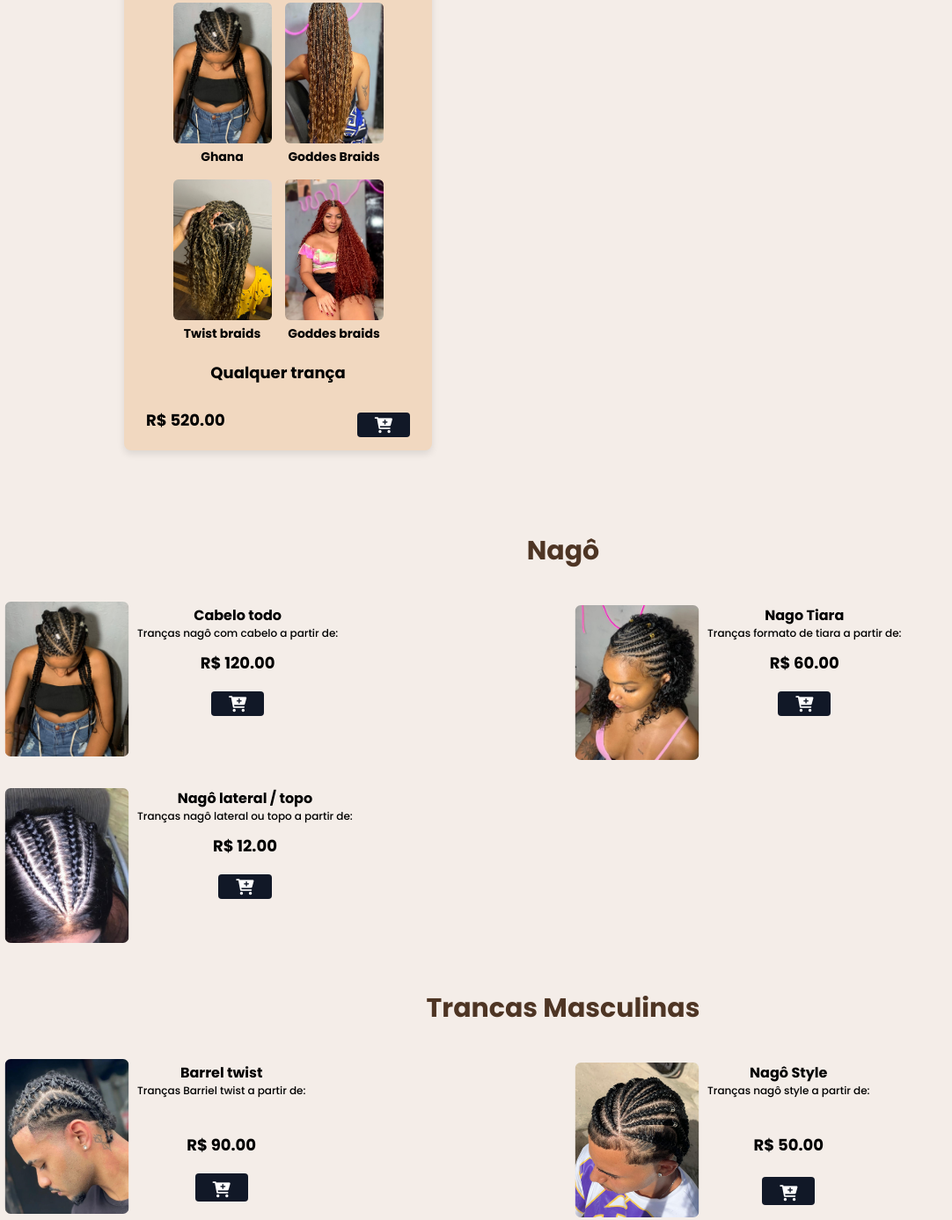
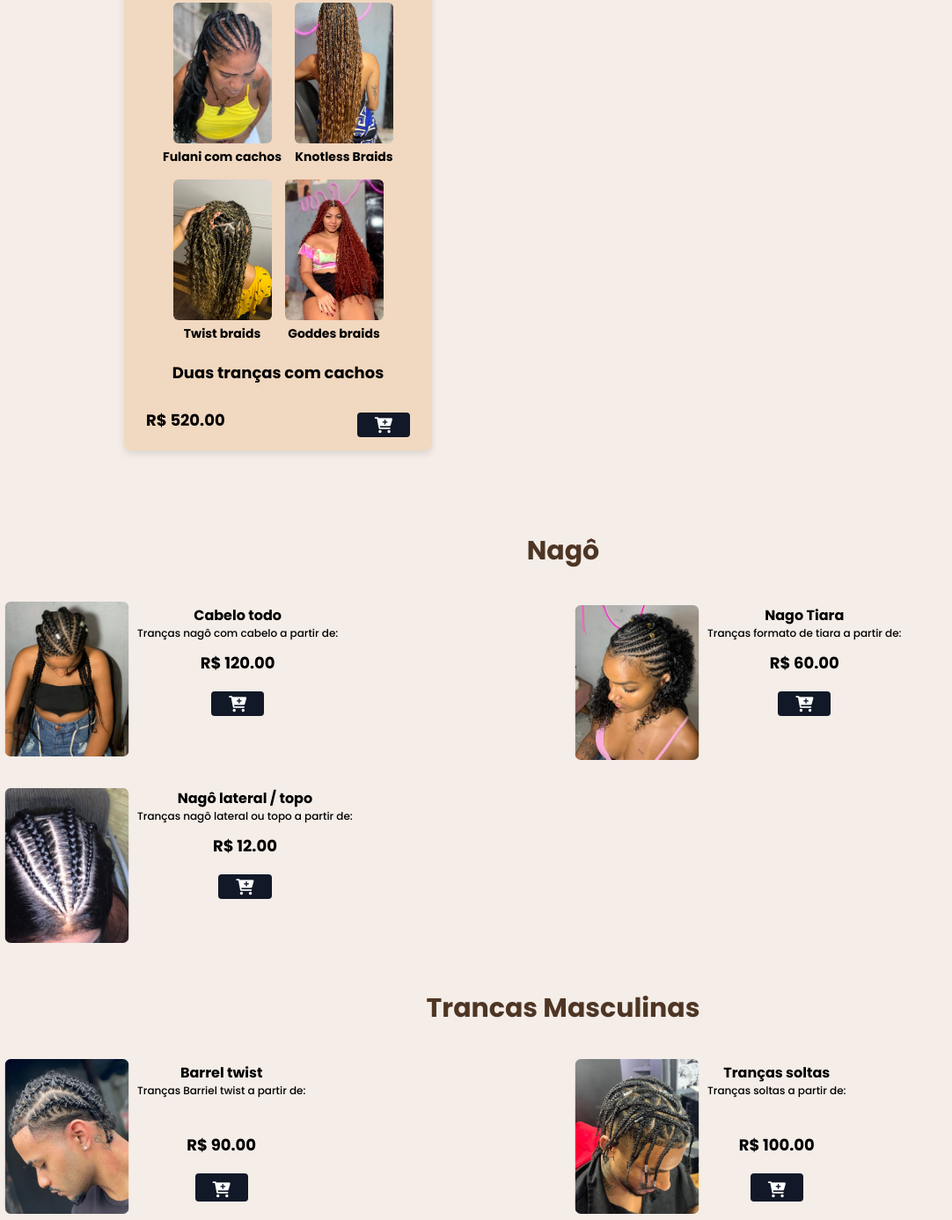
Before and after one commit to carloosph1/IS-izaabraids, a website: page index.html in a window 1280 px wide. Shown: the part 2575-3962 px from the top of the page at 88% size, without its empty margins (0-1082 px from the left). Drawn offline with nearby package versions, Linux system fonts and the light colour scheme.

Commit message:
atualizacao projeto iza

```diff
--- a/index.html
+++ b/index.html
@@ -379,14 +379,14 @@ mx-auto max-w-7xl px-3 mb-16 pb-8" id="menu">
             </p>
         </div>
         <div class="combo-item-single">
-            <img src="/assets/Ghana.jpg" alt="Ghana"
+            <img src="/assets/fulani com cachos.jpg" alt="Ghana"
                 class="w-28 h-40 rounded-md object-cover hover:scale-150 transition duration-1000 cursor-pointer">
-            <p class="font-bold text-black hover:text-my-dark-brown text-center combo-title ">Ghana</p>
+            <p class="font-bold text-black hover:text-my-dark-brown text-center combo-title ">Fulani com cachos</p>
         </div>
         <div class="combo-item-single">
-            <img src="/assets/Goddessbraids.jpg" alt="Goddes Braids"
+            <img src="/assets/Knotless braids.jpg" alt="Goddes Braids"
                 class="w-28 h-40 rounded-md object-cover hover:scale-150 transition duration-1000 cursor-pointer">
-            <p class="font-bold text-black hover:text-my-dark-brown text-center combo-title ">Goddes Braids
+            <p class="font-bold text-black hover:text-my-dark-brown text-center combo-title ">Knotless Braids
             </p>
         </div>
         <div class="combo-item-single">
@@ -406,7 +406,7 @@ mx-auto max-w-7xl px-3 mb-16 pb-8" id="menu">
     <div class="combo-details-content">
         <p class="text-xs font-medium text-justify text-black hover:text-my-golden-ochre"></p>
 
-        <p class="font-bold text-black hover:text-my-dark-brown title-produto">Qualquer trança</p>
+        <p class="font-bold text-black hover:text-my-dark-brown title-produto">Duas tranças com cachos</p>
 
         <div class="flex items-center gap-2 justify-between mt-3">
             <p class="font-bold text-lg opacidade-icon">R$ 520.00</p>
@@ -528,9 +528,28 @@ mx-auto max-w-7xl px-3 mb-16">
         </div>
     </div>
     <!-- produto item -->
+     <!-- produto item -->
+    <div class="flex gap-4">
+        <img src="/assets/TrancaMasculina.jpg" alt="Tranças soltas"
+            class="w-32 h-40 rounded-md scale-110 mt-1 object-cover resume-left">
+        <div class="font-bold">
+            <p class="font-bold text-black hover:text-my-dark-brown title-produto text-center">Tranças soltas</p>
+            <p class="text-xs font-medium text-justify  text-black hover:text-my-marrom-médio rright">
+                Tranças soltas a partir de:</p>
+            <div class="flex items-center gap-2 justify-center mt-10 combo-details-content">
+                <p class="font-bold text-lg resume-left">R$ 100.00</p>
+                <button class="bg-gray-900 px-5 pt-2 rounded add-to-cart-btn opacidade-icon"
+                    data-name="Tranças soltas" data-price="100.00">
+
+                    <i class="fa fa-cart-plus text-lg text-white"></i>
+                </button>
+            </div>
+        </div>
+    </div>
+    <!-- produto item -->
 <!-- produto item -->
     <div class="flex gap-4">
-        <img src="/assets/3.jpg" alt="Cintura"
+        <img src="/assets/3.jpg" alt="Nagô Style"
             class="w-32 h-40 rounded-md scale-110 mt-2 object-cover resume-left">
 
         <div class="font-bold">
@@ -550,7 +569,7 @@ mx-auto max-w-7xl px-3 mb-16">
 
     <!-- produto item -->
     <div class="flex gap-4 mb-8">
-        <img src="/assets/1.jpg" alt="Costas"
+        <img src="/assets/1.jpg" alt="Nagô"
             class="w-32 h-40 rounded-md scale-110 mt-2 object-cover resume-left">
 
         <div class="font-bold">
@@ -570,6 +589,7 @@ mx-auto max-w-7xl px-3 mb-16">
     <!-- FIM produto item -->
     <!-- FIM masculino  -->
 </main>
+</div>
 </div>
     <!-- FIM MENU serviços 2-->
 
--- a/styles/style.css
+++ b/styles/style.css
@@ -316,6 +316,11 @@ html {
   }
 }
 
+.main {
+
+  overflow: hidden;
+}
+
 /* PARA MEDIOS DISPOSITIVOS */
 @media screen and (max-width: 768px) {
   .nav-menu {
@@ -323,3 +328,10 @@ html {
 
   }
 }
+/* DISPOSITIVOS PEQUENOS */
+@media screen and (max-width: 460px) {
+  .container {
+    padding-inline: 1rem;
+
+  }
+}
```
Also changed, not shown: assets/Knotless braids.jpg (renamed from assets/GoddessBraids.jpg), assets/fulani com cachos.jpg (added), assets/goddes.jpg (added), styles/output.css.
